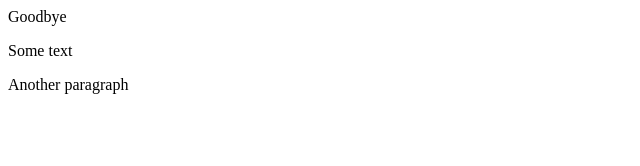
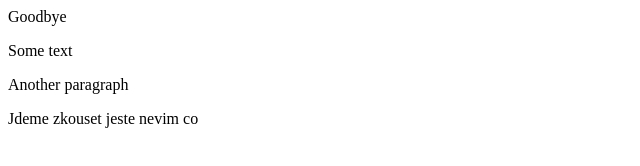
Before and after one commit to henrykowalski/gittesting, a plain HTML site: page index.html in a window 1280 px wide. Shown: the whole page, without its empty margins (0-640 px from the left). Drawn offline with Linux system fonts and the light colour scheme.

Commit message:
jdeme testovat github remote

```diff
--- a/index.html
+++ b/index.html
@@ -1,3 +1,5 @@
 <p>Goodbye</p>
 <p>Some text</p>
 <div>Another paragraph</div>
+
+<p>Jdeme zkouset jeste nevim co</p>
```
